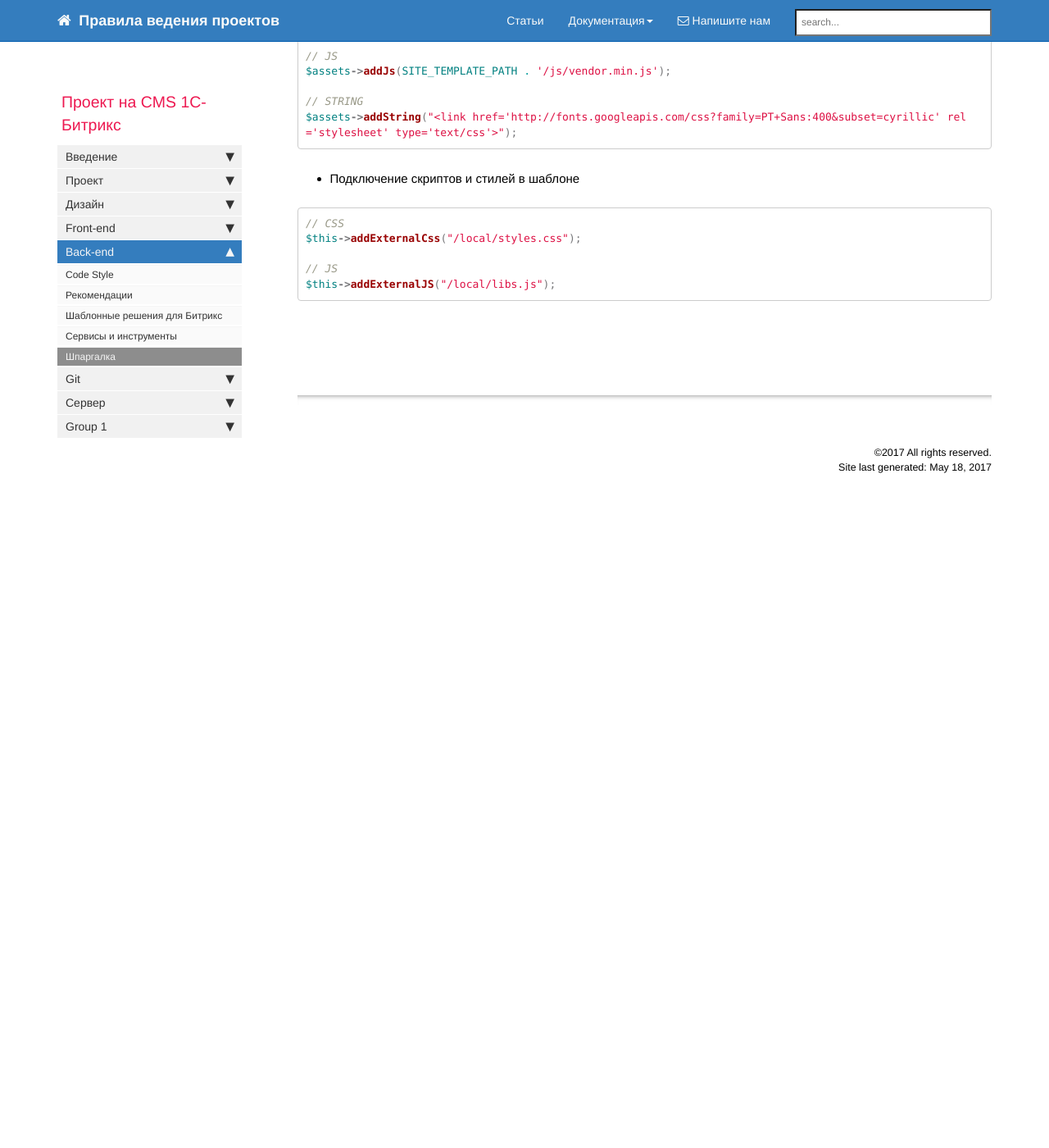
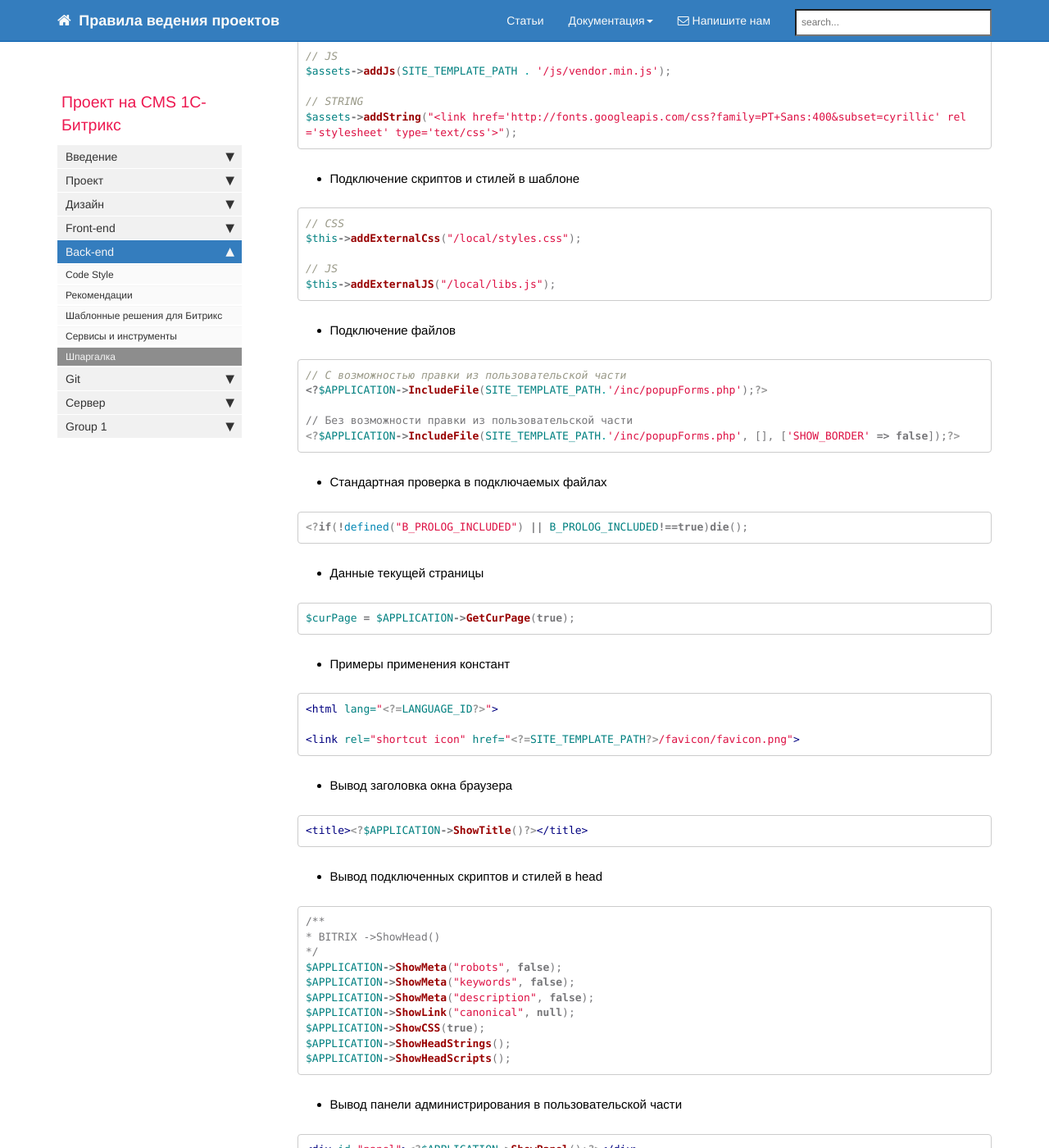
Before and after one commit to gdecider/gdecider.github.io, a Jekyll site: the page built from pages/bx/bx_back-shpora.md, in a window 1280 px wide and 1400 px high, scrolled down 354 px. Shown: the whole window at 82% size. Built offline with Jekyll 4.4.1, drawn with Linux system fonts in a browser that asks for light colours; nearby versions of some CDN libraries; comment, search, counter and statistics services are not loaded; before the commit the page ends 984 px from its top, so only the background shows below that; some of the changed text lies outside the part shown.

Commit message:
Шпора битрикс

````diff
--- a/pages/bx/bx_back-shpora.md
+++ b/pages/bx/bx_back-shpora.md
@@ -33,3 +33,76 @@ $this->addExternalCss("/local/styles.css");
 // JS
 $this->addExternalJS("/local/libs.js");
 ```
+
+* Подключение файлов
+
+```php
+// С возможностью правки из пользовательской части
+<?$APPLICATION->IncludeFile(SITE_TEMPLATE_PATH.'/inc/popupForms.php');?>
+
+// Без возможности правки из пользовательской части
+<?$APPLICATION->IncludeFile(SITE_TEMPLATE_PATH.'/inc/popupForms.php', [], ['SHOW_BORDER' => false]);?>
+```
+
+* Стандартная проверка в подключаемых файлах
+
+```php
+<?if(!defined("B_PROLOG_INCLUDED") || B_PROLOG_INCLUDED!==true)die();
+```
+
+* Данные текущей страницы
+
+```php
+$curPage = $APPLICATION->GetCurPage(true);
+```
+
+* Примеры применения констант
+
+```php
+<html lang="<?=LANGUAGE_ID?>">
+
+<link rel="shortcut icon" href="<?=SITE_TEMPLATE_PATH?>/favicon/favicon.png">
+```
+
+* Вывод заголовка окна браузера
+
+```php
+<title><?$APPLICATION->ShowTitle()?></title>
+```
+
+* Вывод подключенных скриптов и стилей в head
+
+```php
+/**
+* BITRIX ->ShowHead()
+*/
+$APPLICATION->ShowMeta("robots", false);
+$APPLICATION->ShowMeta("keywords", false);
+$APPLICATION->ShowMeta("description", false);
+$APPLICATION->ShowLink("canonical", null);
+$APPLICATION->ShowCSS(true);
+$APPLICATION->ShowHeadStrings();
+$APPLICATION->ShowHeadScripts();
+```
+
+* Вывод панели администрирования в пользовательской части
+
+```php
+<div id="panel"><?$APPLICATION->ShowPanel();?></div>
+```
+
+* Определение принадлежности к странице или разделу
+
+```php
+if (!CSite::InDir('/index.php')) :
+    // все страницы кроме главной
+endif;
+
+if (CSite::InDir('/catalog/')) :
+    // все страницы и подразделы раздела каталог
+endif;
+
+if (CSite::InDir('/catalog/index.php')) :
+    // только основная страница раздела каталог
+endif;
+```
````
